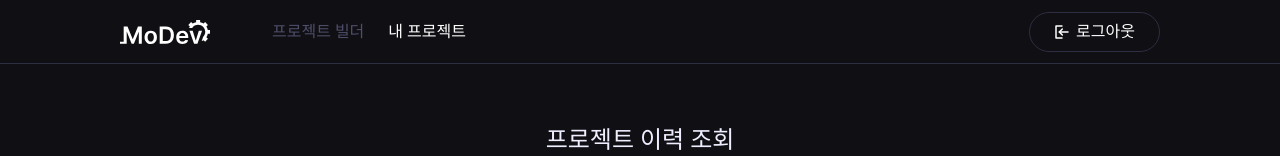
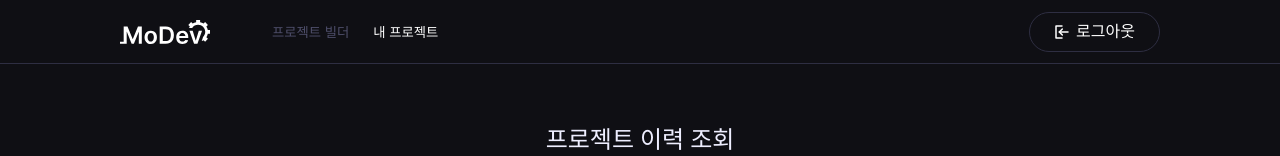
Before and after one commit to MoDeep11/Modev_FE, a React (Vite) app: page /myproject in a window 1280 px wide. Shown: the top 156 px of the page. Built offline with nearby package versions, Linux system fonts and the light colour scheme; no server answers.

Commit message:
fix:: div -> button

```diff
--- a/src/layouts/HeaderV2.tsx
+++ b/src/layouts/HeaderV2.tsx
@@ -19,12 +19,14 @@ export default function HeaderV2({ text, page }: HeaderProps) {
       <Left>
         <Img src={MoDevLogo} alt="MoDev로고" />
         <ProjectBuilder
+          type="button"
           isActive={page === "프로젝트 빌더"}
           onClick={() => navigate("/main")}
         >
           프로젝트 빌더
         </ProjectBuilder>
         <MyProject
+          type="button"
           isActive={page === "내 프로젝트"}
           onClick={() => navigate("/myproject")}
         >
@@ -41,16 +43,20 @@ const Left = styled.div`
   align-items: center;
 `;
 
-const ProjectBuilder = styled.div<{ isActive: boolean }>`
+const ProjectBuilder = styled.button<{ isActive: boolean }>`
   color: ${(props) => (props.isActive ? "white" : Colors.text.disabled)};
   padding: 8px 12px;
   cursor: pointer;
+  background: transparent;
+  border: 0;
 `;
 
-const MyProject = styled.div<{ isActive: boolean }>`
+const MyProject = styled.button<{ isActive: boolean }>`
   color: ${(props) => (props.isActive ? "white" : Colors.text.disabled)};
   padding: 8px 12px;
   cursor: pointer;
+  background: transparent;
+  border: 0;
 `;
 
 const Wrapper = styled.div`
```
